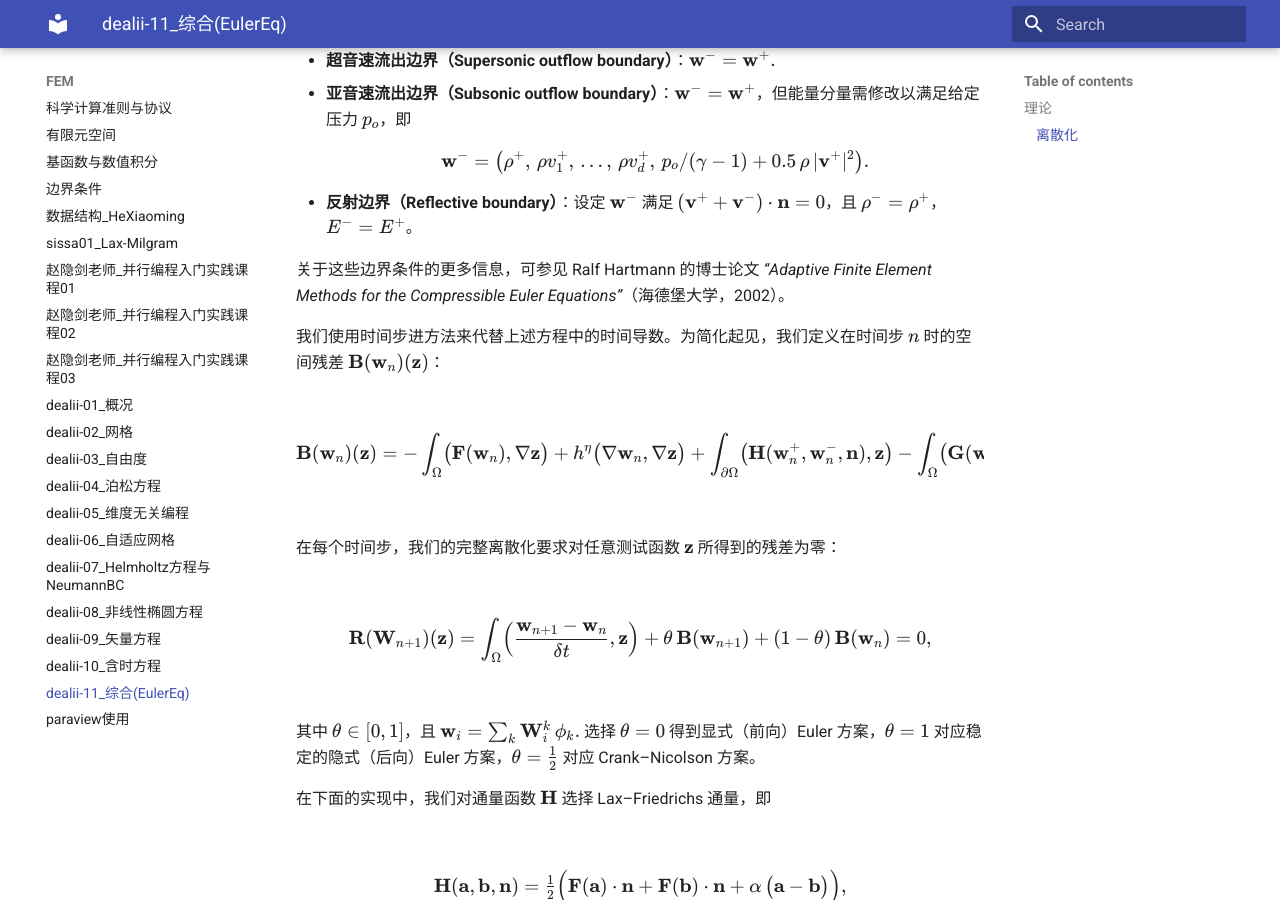
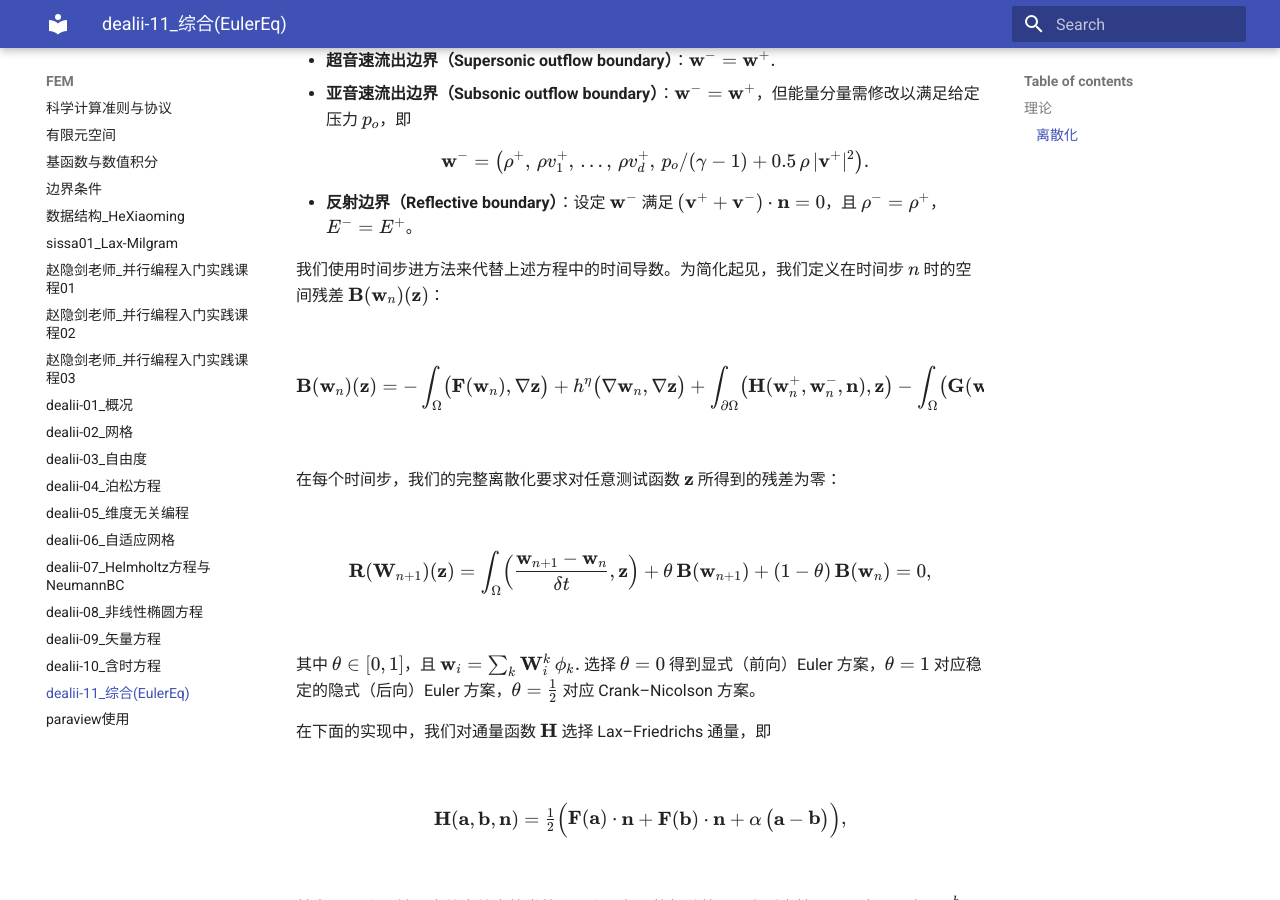
Before and after one commit to ymma98/technotes, an MkDocs documentation site: the page built from docs/FEM/dealii-11_综合(EulerEq).md, in a window 1280 px wide and 900 px high, scrolled down 3486 px. Built offline with MkDocs 1.6.1 and Material for MkDocs 9.7.7, drawn with Linux system fonts in a browser that asks for light colours; part of the change alters nothing that is shown.

Commit message:
docs/FEM/dealii-11_综合(EulerEq).md updated from https://stackedit.cn/

```diff
--- a/docs/FEM/dealii-11_综合(EulerEq).md
+++ b/docs/FEM/dealii-11_综合(EulerEq).md
@@ -143,7 +143,7 @@ $$
   $$
 - **反射边界（Reflective boundary）**：设定 $\mathbf{w}^-$ 满足 $(\mathbf{v}^+ + \mathbf{v}^-)\cdot \mathbf{n} = 0$，且 $\rho^- = \rho^+$，$E^- = E^+$。
 
-关于这些边界条件的更多信息，可参见 Ralf Hartmann 的博士论文 *“Adaptive Finite Element Methods for the Compressible Euler Equations”*（海德堡大学，2002）。
+
 
 我们使用时间步进方法来代替上述方程中的时间导数。为简化起见，我们定义在时间步 $n$ 时的空间残差 $\mathbf{B}(\mathbf{w}_n)(\mathbf{z})$：
 
@@ -198,7 +198,7 @@ $$
 
 
 <!--stackedit_data:
-eyJoaXN0b3J5IjpbNTIwMDQ1MjUsMTg2MTg5Mzg4NiwtMTM5OT
-Q2OTQyNCwtMTE5Nzc3NzE5MiwxNTg2MjE1NzAwLDQ1OTQ0OTE5
-NSwxMTAxMTkwODU3XX0=
+eyJoaXN0b3J5IjpbNTEyMzc4NTM5LDUyMDA0NTI1LDE4NjE4OT
+M4ODYsLTEzOTk0Njk0MjQsLTExOTc3NzcxOTIsMTU4NjIxNTcw
+MCw0NTk0NDkxOTUsMTEwMTE5MDg1N119
 -->
```
